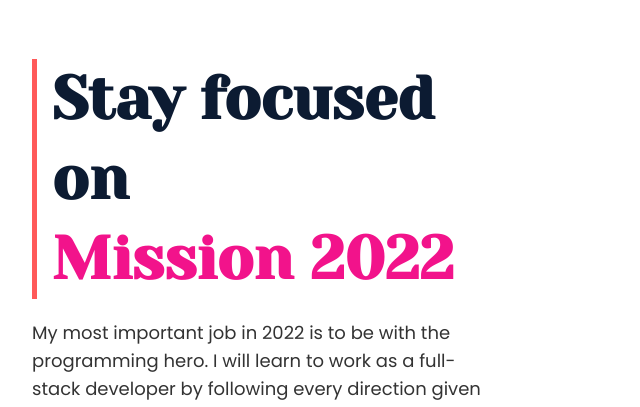
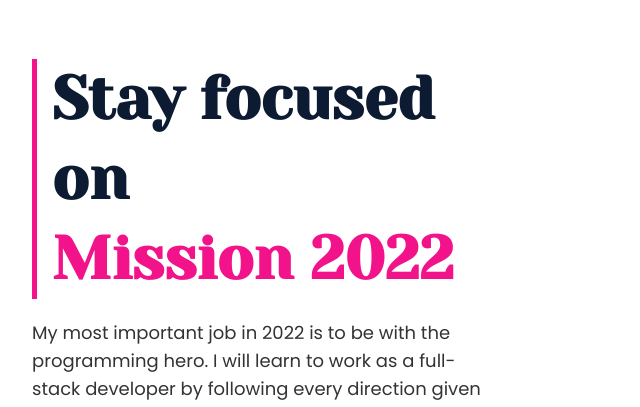
Before and after one commit to nahidplanet/mission-2022, a plain HTML site: page index.html in a window 1280 px wide. Shown: the top 407 px of the page, 78-718 px from the left. Drawn offline with Linux system fonts and the light colour scheme.

Commit message:
border color change

```diff
--- a/style.css
+++ b/style.css
@@ -107,7 +107,7 @@ span {
   line-height: 80px;
   font-family: "Yeseva One", cursive;
   color: #0C1B32;
-  border-left: 5px solid #ff5959;
+  border-left: 5px solid #F2138B;
   padding: 0 0 0 15px;
 }
 
```
